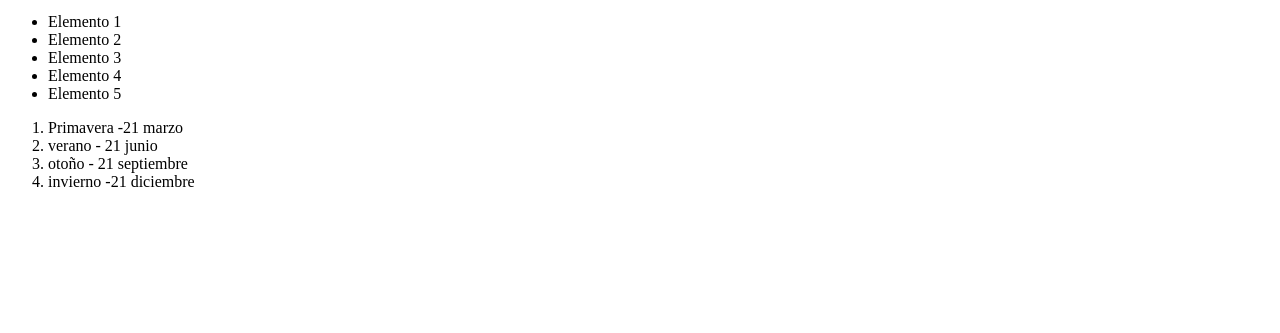
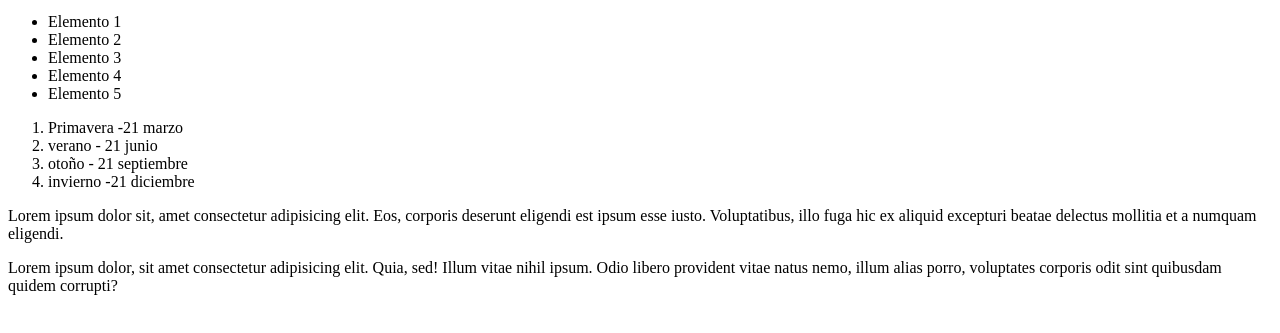
Before and after one commit to yopmagog/youtube-gits-magog, a plain HTML site: page index.html in a window 1280 px wide. Shown: the part 101-434 px from the top of the page. Drawn offline with Linux system fonts and the light colour scheme.

Commit message:
Agregando dos parrafos

```diff
--- a/index.html
+++ b/index.html
@@ -25,7 +25,16 @@
       <li>otoño - 21 septiembre</li>
       <li>invierno -21 diciembre</li>
     </ol>
-
+    <p>
+      Lorem ipsum dolor sit, amet consectetur adipisicing elit. Eos, corporis
+      deserunt eligendi est ipsum esse iusto. Voluptatibus, illo fuga hic ex
+      aliquid excepturi beatae delectus mollitia et a numquam eligendi.
+    </p>
+    <p>
+      Lorem ipsum dolor, sit amet consectetur adipisicing elit. Quia, sed! Illum
+      vitae nihil ipsum. Odio libero provident vitae natus nemo, illum alias
+      porro, voluptates corporis odit sint quibusdam quidem corrupti?
+    </p>
     <script src="index.js"></script>
   </body>
 </html>
```
